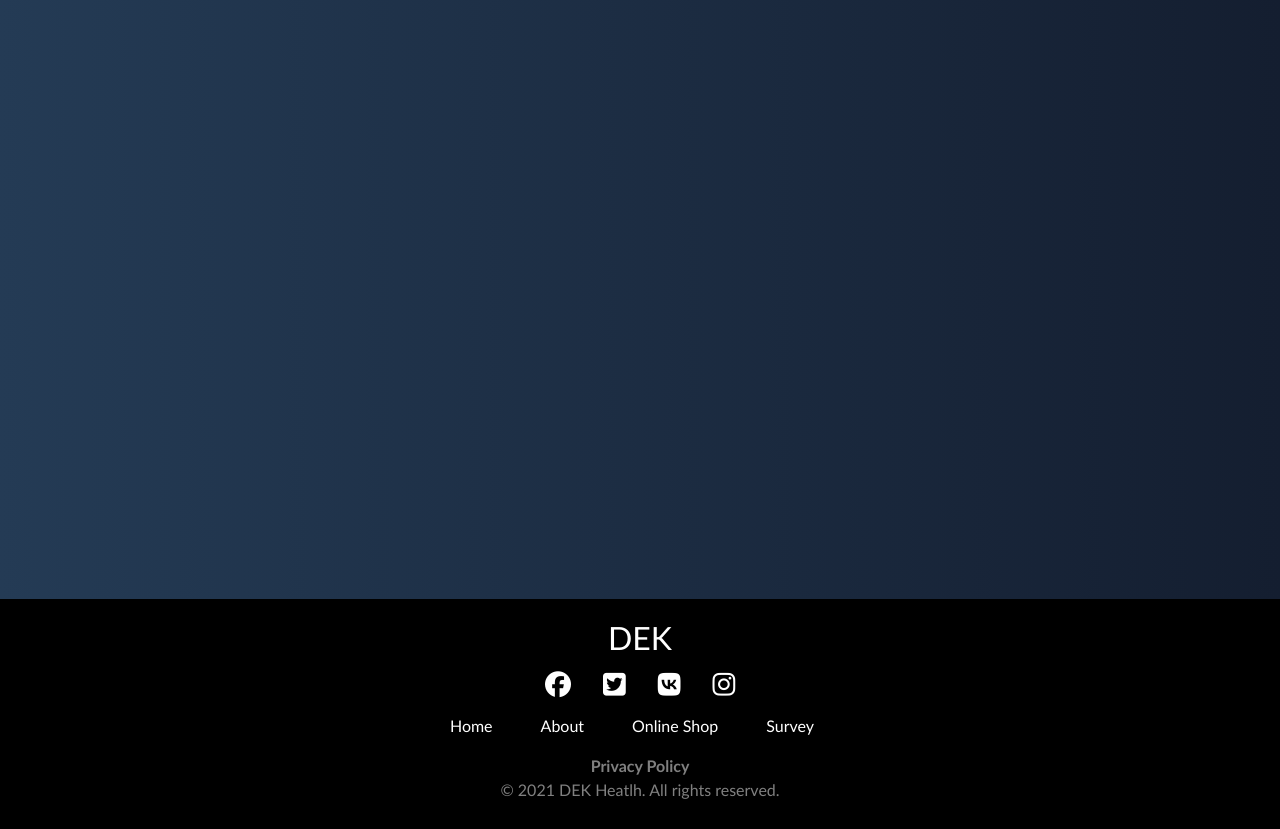
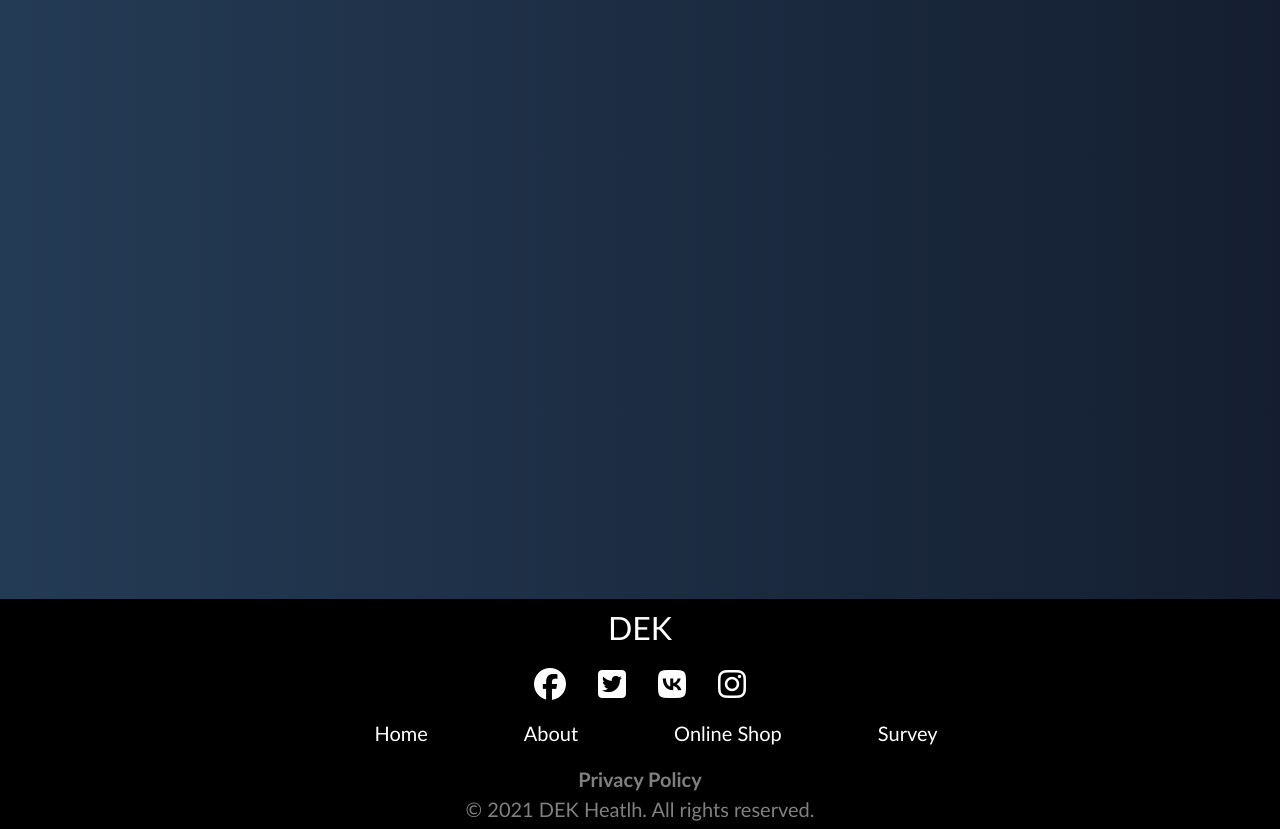
Before and after one commit to darkhan676/FightAgainstInsomniaWebSite, a PHP site: page /header-footer.html in a window 1280 px wide. Shown: the part 97-926 px from the top of the page. Before the commit the page ends 896 px from the top, so only its background shows below. Run offline with PHP 8.4, Linux system fonts and the light colour scheme; some libraries are stand-ins or nearby versions.

Commit message:
Update style.css

```diff
--- a/Kazhymurat/css/style.css
+++ b/Kazhymurat/css/style.css
@@ -54,22 +54,24 @@ ul {
 
 .footer {
     background-color: black;
-    padding-top: 20px;
-    height: 220px;
+    padding-top: 10px;
+    height: 230px;
     text-align: center;
     color: white;
     font-family: 'Gill Sans', 'Gill Sans MT', Calibri, 'Trebuchet MS', sans-serif;
+    font-size: 20px;
 }
 
 .footer-social {
     display: flex;
     justify-content: center;
+    padding: 5px 0;
     gap: 2rem;
     padding-bottom: 10px;
 }
 
 .footer-social a {
-    font-size: 26px;
+    font-size: 32px;
     color: white;
     text-decoration: none;
 }
@@ -91,7 +93,7 @@ ul {
 .footer-nav li a {
     text-decoration: none;
     color: white;
-    margin-right: 3rem;
+    margin: 0 3rem;
 }
 
 .footer-nav li a:hover {
```
